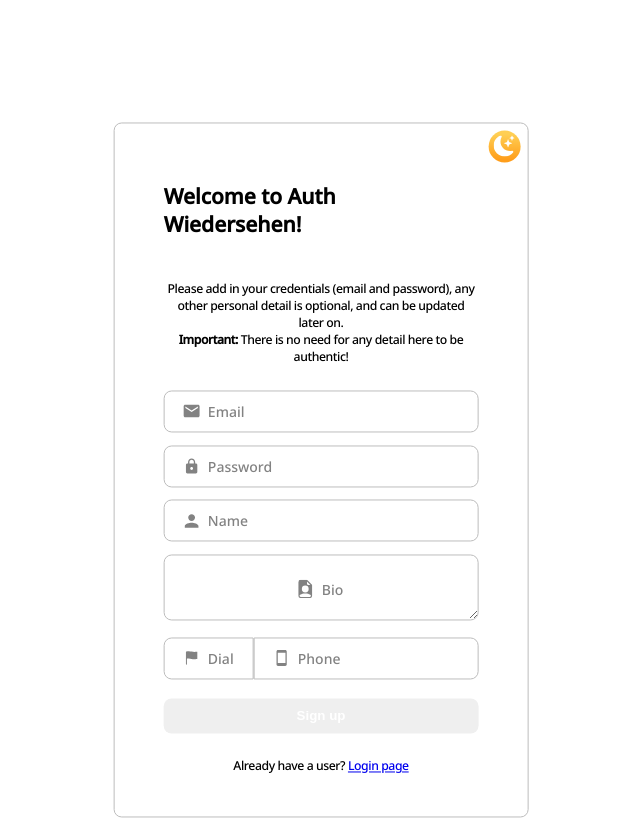
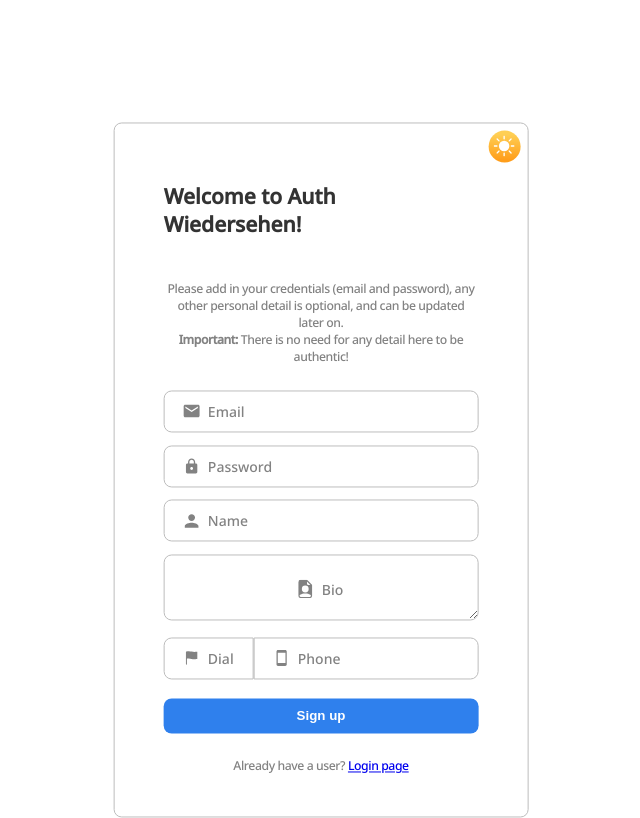
Before and after one commit to Cedrus81/ChatApp-frontend, a React (Vite) app: page /signup in a window 1280 px wide. Shown: the whole page, without its empty margins (347-987 px from the left). Built offline with nearby package versions, Linux system fonts and the light colour scheme.

Commit message:
theme toggle is now an independent cmp

```diff
--- a/src/assets/scss/cmps/theme-toggle.scss
+++ b/src/assets/scss/cmps/theme-toggle.scss
@@ -15,15 +15,5 @@
     }
     svg{
         font-size: 1.5rem;
-
-        color: white;
-    }
-
-    background: linear-gradient(180deg, #ffcf54 11.2%, #ff9e1b 91.1%);
-    &.dark{
-        background: linear-gradient(180deg, rgb(52, 59, 85) 11.4%, rgb(63, 76, 119) 70.2%);
-        svg{
-            color: #bbe4e9;
-        }
     }
 }
--- /dev/null
+++ b/src/cmps/ThemeToggle.tsx
@@ -0,0 +1,21 @@
+import { AnyAction, Dispatch } from "@reduxjs/toolkit"
+import { BsSunFill, BsMoonStarsFill } from "react-icons/bs"
+import { useAppSelector } from "../hooks"
+import { setTheme } from "../store/slices/styleSlice"
+
+type ThemeToggleProps = {
+  dispatch: Dispatch<AnyAction>
+}
+
+function ThemeToggle(props: ThemeToggleProps) {
+  const currTheme = useAppSelector(state => state.style.theme)
+  const { dispatch } = props
+
+  function toggleTheme(){
+    dispatch(currTheme === 'light' ? setTheme('dark') : setTheme('light'))
+  }
+  return  <button className="theme-toggle" data-theme="theme-toggle" onClick={toggleTheme}>{currTheme === 'light' ? <BsSunFill data-theme="svg" /> : <BsMoonStarsFill data-theme="svg" />}</button>
+
+}
+
+export default ThemeToggle
--- a/src/store/slices/styleSlice.ts
+++ b/src/store/slices/styleSlice.ts
@@ -1,7 +1,7 @@
 import { createSlice, PayloadAction } from "@reduxjs/toolkit";
 import { storageService } from "../../services/local-storage.service";
 interface styleState {
-    theme: string | null
+    theme: string
 }
 
 const initialState: styleState = {
@@ -19,9 +19,9 @@ export const styleSlice = createSlice({
             document.querySelector('body')?.classList.toggle(state.theme)
         },
         initialTheme: (state =>{
-            state.theme = storageService.getItem('theme')
-            storageService.setItem('theme', state.theme)
-            document.querySelector('body')?.classList.toggle(state.theme as string)
+            state.theme = storageService.getItem('theme') || (window.matchMedia('(prefers-color-scheme: dark)').matches ? 'dark' : 'light')
+            if (!storageService.getItem('theme')) storageService.setItem('theme', state.theme)
+            document.querySelector('body')?.classList.toggle(state.theme)
         })
     }
 })
--- a/src/views/Login.tsx
+++ b/src/views/Login.tsx
@@ -8,8 +8,6 @@ import { signin } from "../store/slices/userSlice";
 function Login() {
   const emailRef = useRef<HTMLInputElement>(null)
   const passwordRef = useRef<HTMLInputElement>(null)
-
-  const loginErrorMsg = useAppSelector(state => state.user.errorMsg)
   const dispatch = useAppDispatch()
 
   const strategies = {
--- a/src/views/Signup.tsx
+++ b/src/views/Signup.tsx
@@ -7,12 +7,12 @@ import { countries } from "../data"
 import { signupSchema } from "../schemas";
 import InputBox from "../cmps/InputBox";
 import { useAppDispatch, useAppSelector } from "../hooks";
+import ThemeToggle from "../cmps/ThemeToggle";
 import { setTheme } from "../store/slices/styleSlice";
 import { FieldData } from "../types";
-
 function Signup() {
     const dispatch = useAppDispatch()
-    const currTheme = useAppSelector(state => state.style.theme)
+    // const currTheme = useAppSelector(state => state.style.theme)
     const {handleSubmit, errors, touched, isSubmitting,
         values,
         handleChange,
@@ -71,9 +71,9 @@ function Signup() {
         return values[field as keyof typeof values]
     }
 
-    function toggleTheme(){
-        dispatch(currTheme === 'light' ? setTheme('dark') : setTheme('light'))
-    }
+    // function toggleTheme(){
+    //     dispatch(currTheme === 'light' ? setTheme('dark') : setTheme('light'))
+    // }
 
     // const inputBoxProps = useCallback((fieldName: string, idx: number, fields: FieldData[]) => {
     //     const data = fields[idx] as FieldData
@@ -103,7 +103,8 @@ function Signup() {
             </datalist>, [countries])
   return (
     <main className='login window'>
-        <button className="theme-toggle" data-theme="theme-toggle" onClick={toggleTheme}>{currTheme === 'light' ? <BsSunFill data-theme="svg" /> : <BsMoonStarsFill data-theme="svg" />}</button>
+        <ThemeToggle dispatch={dispatch} />
+        {/* <button className="theme-toggle" data-theme="theme-toggle" onClick={toggleTheme}>{currTheme === 'light' ? <BsSunFill data-theme="svg" /> : <BsMoonStarsFill data-theme="svg" />}</button> */}
         <h2 data-theme="headline">Welcome to Auth Wiedersehen!</h2>
         <p className="text" data-theme="text">Please add in your credentials (email and password), any other personal detail is optional, and can be updated later on.
             <br />
@@ -122,7 +123,7 @@ function Signup() {
             </div>
             <button type="submit" className="call-to-action" data-theme="call-to-action">Sign up</button>
         </form>
-        <p className="text">Already have a user? <Link to='/'>Login page</Link></p>
+        <p className="text" data-theme="text">Already have a user? <Link to='/'>Login page</Link></p>
     </main>
   )
 }
```
